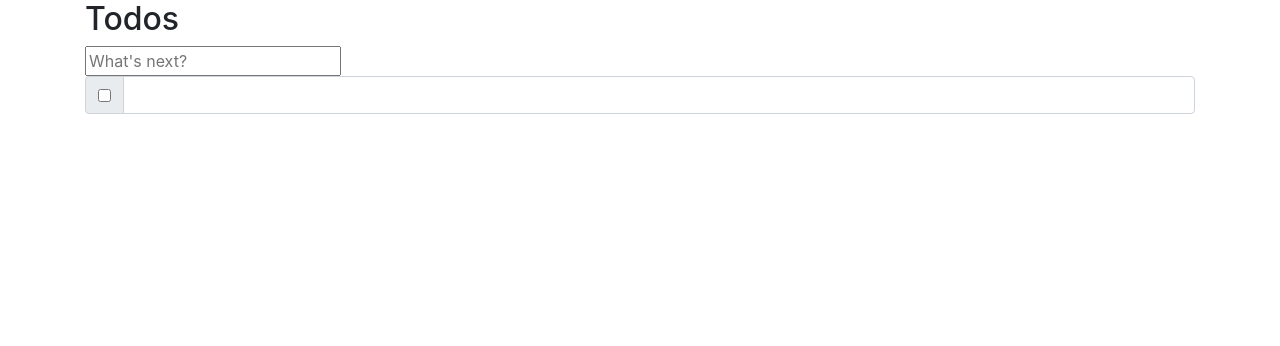
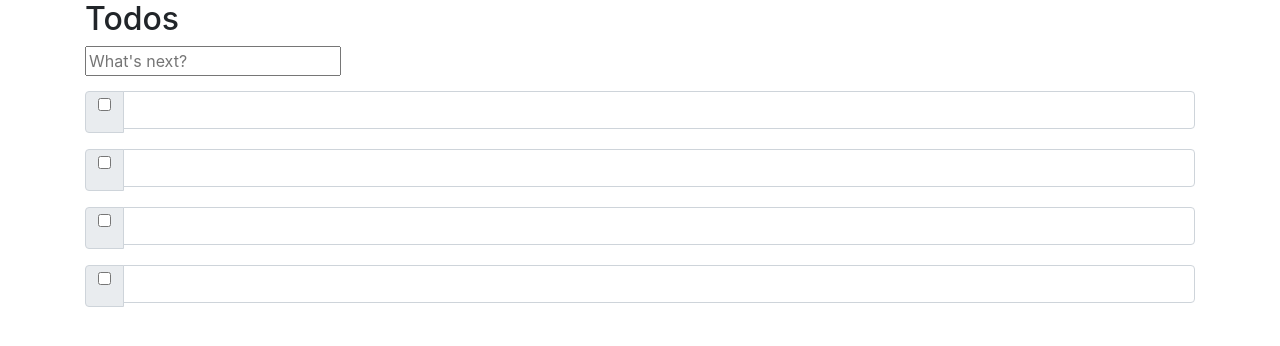
Before and after one commit to kaliftamir/to-do-app, a React (Create React App) app: page /cars/1 in a window 1280 px wide. Shown: the top 346 px of the page. Built offline with nearby package versions, Linux system fonts and the light colour scheme.

Commit message:
add id to each toDo

```diff
--- a/src/App.css
+++ b/src/App.css
@@ -36,3 +36,7 @@
     transform: rotate(360deg);
   }
 }
+
+Input {
+  margin-bottom: 15px;
+}
--- a/src/components/TodosPage.js
+++ b/src/components/TodosPage.js
@@ -16,6 +16,14 @@ function TodosPage() {
 
     }
 
+    // Array to render
+
+    let toDoArr = [];
+    let i = 0
+    for(let j=0;j<=3;j++) {
+        toDoArr.push(<Todo id={j} onChange={updateIname} text={iname}/>)
+    }
+
     // Getting props callback from Input component (child)
     const [isEntered, setIsEntered] = React.useState(false);
 
@@ -25,17 +33,20 @@ function TodosPage() {
         if (event.key === 'Enter') {
           console.log('was entered')
 
+          toDoArr.push(<Todo onChange={updateIname} text={iname}/>)
+          console.log(toDoArr)
+
           setIsEntered(true)
 
           setIname(event.target.value)
           event.target.value=""
+          setIsEntered(false)
 
         }
 
     }
 
-    // Array to render
-    const toDoArr = [<Todo onChange={updateIname} text={iname}/>];
+
 
 
     return (
--- a/src/components/TodosPage/Input.js
+++ b/src/components/TodosPage/Input.js
@@ -4,7 +4,7 @@ import 'bootstrap/dist/css/bootstrap.min.css';
 
 function Input (props) {
 
-    const {text,inputEntered} = props
+    const {id,text,inputEntered} = props
 
     // // controlled component
     // const [iname, setIname] = React.useState("");
@@ -32,7 +32,7 @@ function Input (props) {
 
     //   }
 
-      return <input type="text" onKeyDown={entered} placeholder="What's next?"/>
+      return <input id={id} type="text" onKeyDown={entered} placeholder="What's next?"/>
 }
 
 export default Input;
--- a/src/components/TodosPage/Todo.js
+++ b/src/components/TodosPage/Todo.js
@@ -5,13 +5,13 @@ import { InputGroup,FormControl } from 'react-bootstrap';
 
 function Todo(props) {
 
-    const {text} = props
+    const {id,text} = props
 
 
 
     return (
        <div>
-            <InputGroup className="mb-3">
+            <InputGroup id={id} className="mb-3">
                 <InputGroup.Prepend>
                 <InputGroup.Checkbox aria-label="Checkbox for following text input" />
                 </InputGroup.Prepend>
```
